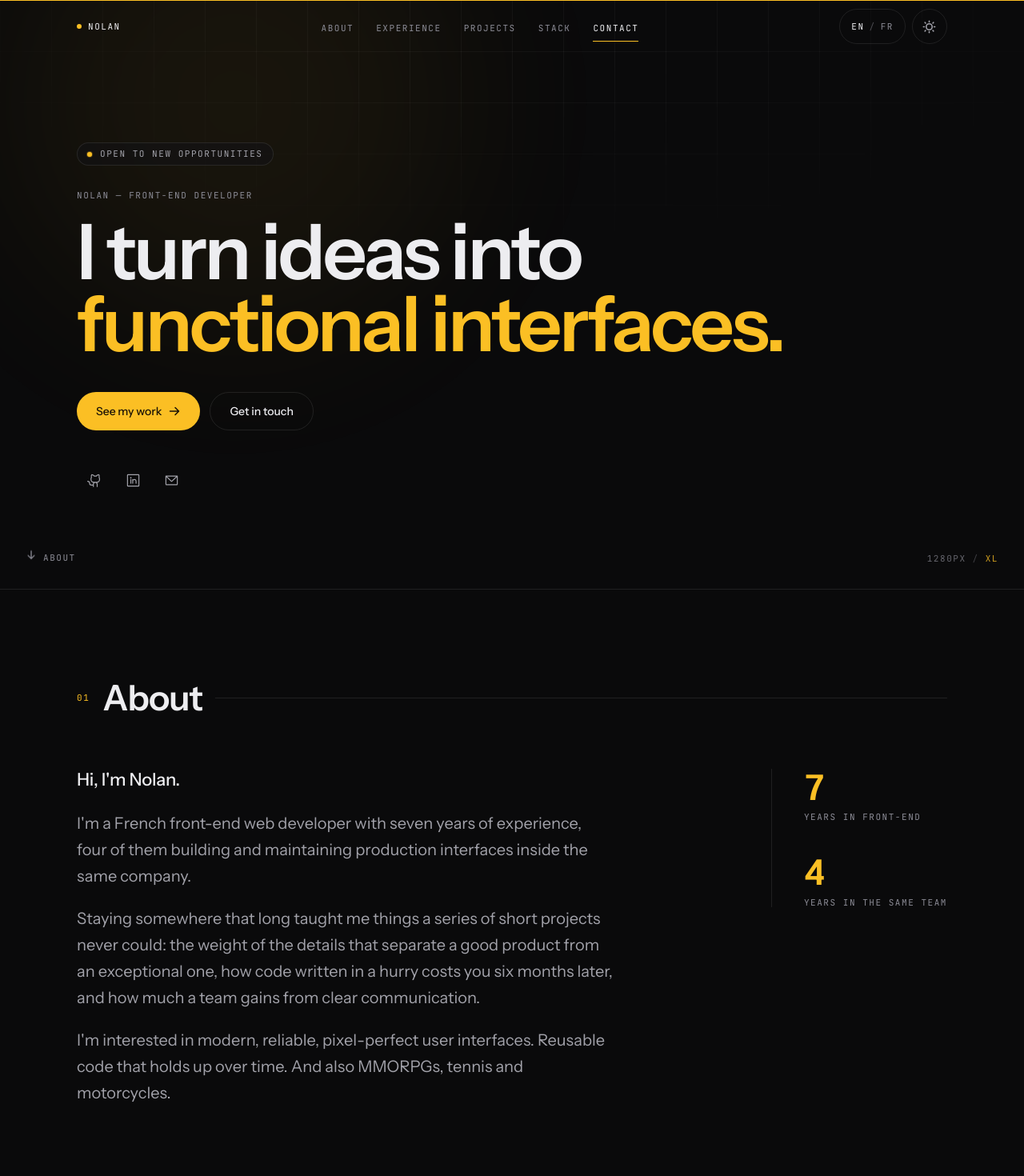
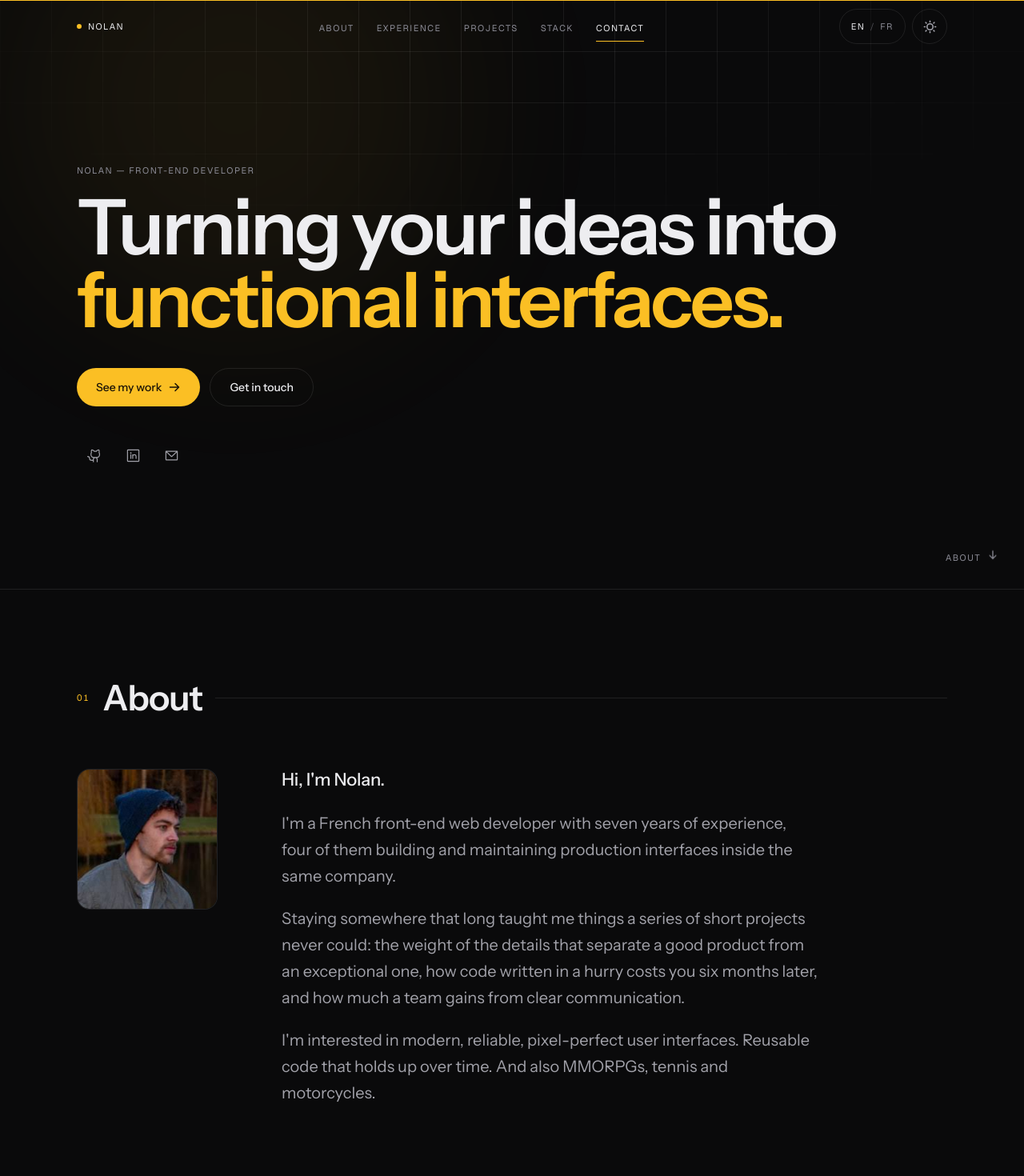
Before and after one commit to No1707/Portfolio_v3, a Next.js app: page /en in a window 1280 px wide. Shown: the top 1470 px of the page at 80% size. Built offline with nearby package versions, Linux system fonts and the light colour scheme.

Commit message:
add portrait and change texts

```diff
--- a/src/app/[lang]/layout.tsx
+++ b/src/app/[lang]/layout.tsx
@@ -1,6 +1,6 @@
 import type { Metadata } from "next";
 import { notFound } from "next/navigation";
-import { Instrument_Sans, JetBrains_Mono } from "next/font/google";
+import { Geist, Instrument_Sans } from "next/font/google";
 import { Analytics } from "@vercel/analytics/next";
 import "../globals.css";
 import { isLocale, locales, t, type Locale } from "@/lib/i18n";
@@ -14,11 +14,10 @@ const sans = Instrument_Sans({
   variable: "--font-sans-var",
 });
 
-const mono = JetBrains_Mono({
+const label = Geist({
   subsets: ["latin"],
   display: "swap",
-  weight: ["400", "500"],
-  variable: "--font-mono-var",
+  variable: "--font-label-var",
 });
 
 export function generateStaticParams() {
@@ -65,7 +64,7 @@ export default async function RootLayout({ children, params }: LayoutProps<"/[la
   return (
     <html
       lang={lang}
-      className={`${sans.variable} ${mono.variable}`}
+      className={`${sans.variable} ${label.variable}`}
       suppressHydrationWarning
     >
       <head>
--- a/src/app/[lang]/opengraph-image.tsx
+++ b/src/app/[lang]/opengraph-image.tsx
@@ -67,18 +67,8 @@ export default async function Image({ params }: { params: Promise<{ lang: string
 
         <div style={{ display: "flex", flexDirection: "column", gap: 26 }}>
           <div style={{ display: "flex", width: "100%", height: 1, background: LINE }} />
-          <div
-            style={{
-              display: "flex",
-              justifyContent: "space-between",
-              fontSize: 25,
-              color: MUTED,
-            }}
-          >
-            <div style={{ display: "flex" }}>{profile.email}</div>
-            <div style={{ display: "flex", color: AMBER }}>
-              {t(profile.availability, locale)}
-            </div>
+          <div style={{ display: "flex", fontSize: 25, color: MUTED }}>
+            {profile.email}
           </div>
         </div>
       </div>
--- a/src/app/globals.css
+++ b/src/app/globals.css
@@ -27,7 +27,7 @@
   --accent-glow: rgb(180 83 9 / 0.16);
 
   /* Grid */
-  --grid-line: rgb(0 0 0 / 0.045);
+  --grid-line: rgb(0 0 0 / 0.075);
   --grid-line-lit: rgb(180 83 9 / 0.5);
 
   color-scheme: light;
@@ -52,7 +52,7 @@
   --accent-soft: rgb(251 191 36 / 0.12);
   --accent-glow: rgb(251 191 36 / 0.22);
 
-  --grid-line: rgb(255 255 255 / 0.04);
+  --grid-line: rgb(255 255 255 / 0.07);
   --grid-line-lit: rgb(251 191 36 / 0.55);
 
   color-scheme: dark;
@@ -77,7 +77,7 @@
   --color-accent-soft: var(--accent-soft);
 
   --font-sans: var(--font-sans-var), ui-sans-serif, system-ui, sans-serif;
-  --font-mono: var(--font-mono-var), ui-monospace, SFMono-Regular, monospace;
+  --font-label: var(--font-label-var), ui-sans-serif, system-ui, sans-serif;
 
   /* Display */
   --text-display: clamp(2.75rem, 1.2rem + 6.4vw, 6rem);
@@ -132,7 +132,7 @@ body {
 /* Utilities */
 
 @utility label {
-  font-family: var(--font-mono);
+  font-family: var(--font-label);
   font-size: var(--text-label);
   line-height: 1;
   letter-spacing: 0.14em;
--- a/src/components/About.tsx
+++ b/src/components/About.tsx
@@ -1,5 +1,6 @@
 "use client";
 
+import Image from "next/image";
 import { t, type Locale } from "@/lib/i18n";
 import { ui } from "@/content/ui";
 import { about } from "@/content/site";
@@ -9,7 +10,19 @@ import { Reveal } from "./Reveal";
 export function About({ locale }: { locale: Locale }) {
   return (
     <Section id="about" index="01" title={t(ui.sections.about, locale)}>
-      <div className="grid gap-12 lg:grid-cols-[1fr_auto] lg:gap-20">
+      <div className="grid gap-12 lg:grid-cols-[auto_1fr] lg:items-start lg:gap-20">
+        <Reveal>
+          <div className="relative aspect-square w-40 overflow-hidden rounded-2xl border border-line bg-surface/40 sm:w-44">
+            <Image
+              src="/nolan.jpg"
+              alt={t(ui.about.portraitAlt, locale)}
+              fill
+              sizes="(min-width: 640px) 11rem, 10rem"
+              className="object-cover"
+            />
+          </div>
+        </Reveal>
+
         <div className="max-w-2xl">
           <Reveal>
             <p className="text-h3 font-medium">{t(about.intro, locale)}</p>
@@ -23,17 +36,6 @@ export function About({ locale }: { locale: Locale }) {
             ))}
           </div>
         </div>
-
-        <Reveal delay={140}>
-          <dl className="flex gap-8 lg:flex-col lg:gap-10 lg:border-l lg:border-line lg:pl-10">
-            {about.stats.map((stat) => (
-              <div key={stat.value} className="flex flex-col-reverse">
-                <dt className="label mt-2 text-faint">{t(stat.label, locale)}</dt>
-                <dd className="tnum text-h2 font-semibold text-accent">{stat.value}</dd>
-              </div>
-            ))}
-          </dl>
-        </Reveal>
       </div>
     </Section>
   );
--- a/src/components/Hero.tsx
+++ b/src/components/Hero.tsx
@@ -6,7 +6,6 @@ import { t, type Locale } from "@/lib/i18n";
 import { ui } from "@/content/ui";
 import { profile } from "@/content/site";
 import { SocialLinks } from "./SocialLinks";
-import { ViewportBadge } from "./ViewportBadge";
 
 const GLOW_UP = 16;
 const GLOW_DOWN = 12;
@@ -74,20 +73,7 @@ export function Hero({ locale }: { locale: Locale }) {
       />
 
       <div className="mx-auto w-full max-w-6xl px-5 py-24 sm:px-8">
-        <motion.p
-          {...rise(0.3)}
-          className="label inline-flex items-center gap-2.5 rounded-full border border-line bg-surface/50 px-3 py-2 text-muted"
-        >
-          <span className="relative flex size-1.5" aria-hidden>
-            {profile.available && (
-              <span className="absolute inline-flex size-full animate-ping rounded-full bg-accent opacity-60" />
-            )}
-            <span className="relative inline-flex size-1.5 rounded-full bg-accent" />
-          </span>
-          {t(profile.availability, locale)}
-        </motion.p>
-
-        <h1 className="mt-8">
+        <h1>
           <motion.span {...rise(0.36)} className="label block text-faint">
             {profile.name} — {t(profile.role, locale)}
           </motion.span>
@@ -131,13 +117,11 @@ export function Hero({ locale }: { locale: Locale }) {
         {...rise(0.8)}
         href="#about"
         aria-label={t(ui.actions.scrollDown, locale)}
-        className="absolute bottom-8 left-5 hidden items-center gap-2 text-faint transition-colors duration-200 hover:text-accent sm:left-8 sm:flex"
+        className="absolute right-5 bottom-8 hidden items-center gap-2 text-faint transition-colors duration-200 hover:text-accent sm:right-8 sm:flex"
       >
+        <span className="label">{t(ui.nav.about, locale)}</span>
         <ArrowDown size={14} weight="bold" aria-hidden className="animate-bounce" />
-        <span className="label">{t(ui.nav.about, locale)}</span>
       </motion.a>
-
-      <ViewportBadge />
     </section>
   );
 }
--- a/src/components/ViewportBadge.tsx
+++ /dev/null
@@ -1,49 +0,0 @@
-"use client";
-
-import { useEffect, useState } from "react";
-
-const BREAKPOINTS: [number, string][] = [
-  [1536, "2xl"],
-  [1280, "xl"],
-  [1024, "lg"],
-  [768, "md"],
-  [640, "sm"],
-  [0, "xs"],
-];
-
-export function ViewportBadge() {
-  const [width, setWidth] = useState<number | null>(null);
-
-  useEffect(() => {
-    let frame = 0;
-    const measure = () => {
-      frame = 0;
-      setWidth(window.innerWidth);
-    };
-    const schedule = () => {
-      if (!frame) frame = requestAnimationFrame(measure);
-    };
-
-    measure();
-    window.addEventListener("resize", schedule, { passive: true });
-    return () => {
-      if (frame) cancelAnimationFrame(frame);
-      window.removeEventListener("resize", schedule);
-    };
-  }, []);
-
-  if (width === null) return null;
-
-  const breakpoint = BREAKPOINTS.find(([min]) => width >= min)?.[1] ?? "xs";
-
-  return (
-    <div
-      aria-hidden
-      className="label tnum absolute right-8 bottom-8 hidden items-center gap-2 text-faint/70 lg:flex"
-    >
-      <span>{width}px</span>
-      <span className="text-faint/40">/</span>
-      <span className="text-accent/80">{breakpoint}</span>
-    </div>
-  );
-}
--- a/src/content/site.ts
+++ b/src/content/site.ts
@@ -50,8 +50,6 @@ export interface Profile {
   email: string;
   headline: { lead: I18nString; accent: I18nString };
   tagline: I18nString;
-  available: boolean;
-  availability: I18nString;
   socials: { label: string; href: string; icon: "github" | "linkedin" | "mail" }[];
 }
 
@@ -63,17 +61,12 @@ export const profile: Profile = {
   },
   email: "nolanwebpro@gmail.com",
   headline: {
-    lead: { en: "I turn ideas into", fr: "Je transforme des idées en" },
+    lead: { en: "Turning your ideas into", fr: "Transformer vos idées en" },
     accent: { en: "functional interfaces.", fr: "interfaces fonctionnelles." },
   },
   tagline: {
     en: "Seven years turning designs into fast, accessible, carefully-built web interfaces.",
     fr: "Sept ans à transformer des maquettes en interfaces web rapides, accessibles et soignées.",
-  },
-  available: true,
-  availability: {
-    en: "Open to new opportunities",
-    fr: "Ouvert aux opportunités",
   },
   socials: [
     { label: "GitHub", href: "https://github.com/No1707", icon: "github" },
@@ -103,16 +96,6 @@ export const about = {
       fr: "Je m'intéresse aux interfaces utilisateur modernes, fiables, pixel-perfect. Au code réutilisable et qui tient dans le temps. Et aussi aux MMORPG, au tennis et à la moto.",
     },
   ] satisfies I18nString[],
-  stats: [
-    {
-      value: "7",
-      label: { en: "Years in front-end", fr: "Ans de front-end" },
-    },
-    {
-      value: "4",
-      label: { en: "Years in the same team", fr: "Ans dans la même équipe" },
-    },
-  ] satisfies { value: string; label: I18nString }[],
 };
 
 /* Experience */
@@ -226,8 +209,8 @@ export const projects: Project[] = [
     title: "Codoc",
     summary: { en: "Website", fr: "Site web" },
     description: {
-      en: "The company's public website.",
-      fr: "Le site public de l'entreprise.",
+      en: "My company's public website.",
+      fr: "Le site public de mon entreprise.",
     },
     year: "2025",
     tech: ["webflow", "html", "css", "javascript"],
@@ -248,8 +231,8 @@ export const projects: Project[] = [
     title: "MacroNutrients",
     summary: { en: "Web app", fr: "Application web" },
     description: {
-      en: "A calculator that works out daily macronutrient needs from a few personal inputs. Desktop only.",
-      fr: "Un calculateur qui détermine les besoins quotidiens en macronutriments à partir de quelques données personnelles. Non responsive.",
+      en: "A calculator that works out daily macronutrient needs from a few personal inputs.",
+      fr: "Un calculateur qui détermine les besoins quotidiens en macronutriments à partir de quelques données personnelles.",
     },
     year: "2022",
     tech: ["angular", "typescript", "html", "css"],
@@ -282,7 +265,7 @@ export const techGroups: TechGroup[] = [
   },
   {
     label: { en: "Frameworks & libraries", fr: "Frameworks & librairies" },
-    items: ["react", "nextjs", "vue", "nuxt", "pinia", "motion", "i18next"],
+    items: ["react", "nextjs", "vue", "nuxt", "motion"],
   },
   {
     label: { en: "Styling & UI", fr: "Styles & UI" },
@@ -290,6 +273,6 @@ export const techGroups: TechGroup[] = [
   },
   {
     label: { en: "Tooling & platforms", fr: "Outils & plateformes" },
-    items: ["git", "vite", "cypress", "docker", "supabase", "sanity", "vercel", "webflow"],
+    items: ["git", "vite", "cypress", "supabase", "sanity", "vercel", "webflow"],
   },
 ];
--- a/src/content/ui.ts
+++ b/src/content/ui.ts
@@ -28,6 +28,10 @@ export const ui = {
     switchLanguage: { en: "Switch to French", fr: "Passer en anglais" },
   } satisfies Record<string, I18nString>,
 
+  about: {
+    portraitAlt: { en: "Portrait of Nolan", fr: "Portrait de Nolan" },
+  },
+
   contact: {
     headline: { en: "Let's build something", fr: "Construisons quelque chose" },
     cta: { en: "Write to me", fr: "Discutons" },
```
Also changed, not shown: public/nolan.jpg (added).
